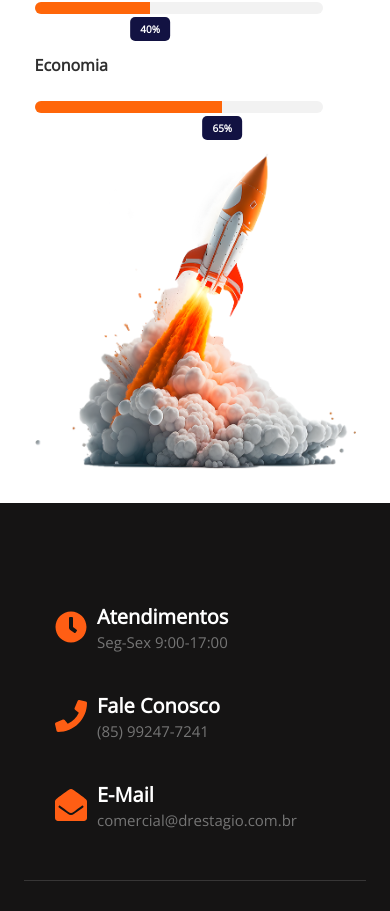
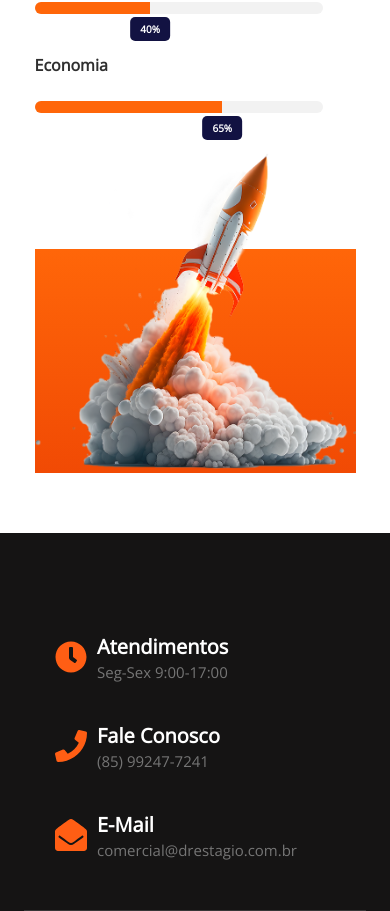
Before and after one commit to GaelBaptista/dr_estagio, a React (Vite) app: page /about in a window 390 px wide. Shown: the part 4323-5234 px from the top of the page. Built offline with nearby package versions, Linux system fonts and the light colour scheme.

Commit message:
animacaoRocket

```diff
--- a/src/routes/AboutUs/About.tsx
+++ b/src/routes/AboutUs/About.tsx
@@ -363,7 +363,7 @@ export function About() {
           </div>
         </div>
 
-        <div className="image">
+        <div className="image about-img-5">
           <img className='img_img' src={TimelineBG} alt="Foguete impulsionando para cima" />
 
         </div>
--- a/src/routes/AboutUs/about.css
+++ b/src/routes/AboutUs/about.css
@@ -72,7 +72,7 @@
   color: #FFF;
   background-color: #FF6609;
 } */
-@keyframes rocket-animation {
+/* @keyframes rocket-animation {
   0% {
     transform: translateY(0);
     opacity: 0;
@@ -89,7 +89,13 @@
     transform: translateY(-100px);
     opacity: 0;
   }
-}
+} */
+
+
+
+
+
+
 
 .landing-page .contentAbout .image img {
   max-width: 100%;
@@ -98,10 +104,10 @@
   transform-style: preserve-3d; /* Ensure 3D transformations are preserved */
   transition: transform 0.3s ease-in-out;
 }
-.image img.img_img:hover{
+/* .image img.img_img:hover{
   animation: rocket-animation 5s linear infinite;
   cursor: pointer;
-}
+} */
 
 .landing-page .contentAbout .assertiveness {
   width: 100%;
@@ -429,3 +435,65 @@ font-weight: bold;
 
     }
 }
+
+.about-img-5 {
+  margin-bottom: 30px;
+  position: relative;
+  text-align: center;
+  z-index: 1;
+}
+.about-img-5:before {
+  -webkit-animation: border-transform 15s ease-in-out infinite;
+  animation: border-transform 15s ease-in-out infinite;
+  background-image: linear-gradient(#FF6609,#F14A04);
+  bottom: 0;
+  content: "";
+  height: 70%;
+  left: -45px;
+  margin: 0 auto;
+  position: absolute;
+  right: 0;
+  text-align: center;
+  width: 110%;
+  z-index: -1;
+}
+
+@keyframes border-transform{
+  0%, 100% {
+    border-radius: 50% 50% 50% 50%/50% 50% 50% 50%;
+}
+14% {
+    border-radius: 50% 20% 50% 30%/49% 60% 40% 51%;
+}
+28% {
+    border-radius: 54% 46% 38% 62%/49% 70% 30% 51%;
+}
+42% {
+    border-radius: 61% 39% 55% 45%/61% 38% 62% 39%;
+}
+56% {
+    border-radius: 61% 39% 67% 33%/70% 50% 50% 30%;
+}
+70% {
+    border-radius: 50% 50% 34% 66%/56% 68% 32% 44%;
+}
+84% {
+    border-radius: 46% 54% 50% 50%/35% 61% 39% 65%;
+}
+
+
+}
+
+@media (max-width: 768px) {
+  .about-img-5:before  {
+
+      animation: 0;
+      bottom: 0;
+      height: 70%;
+      left: 0;
+      margin: 0 auto;
+      right: 0;
+      text-align: center;
+      width: 100%;
+  }
+  }
--- a/src/routes/Home/Home.css
+++ b/src/routes/Home/Home.css
@@ -277,7 +277,7 @@ background: linear-gradient(139deg, rgba(44,52,140,1) 0%, rgba(18,18,66,1) 50%,
 .icone {
   font-size: 40px;
   margin-bottom: 10px;
-  color: #e97305;
+  color: #ffff;
 }
 
 /* .quadrado-quinto {
```
